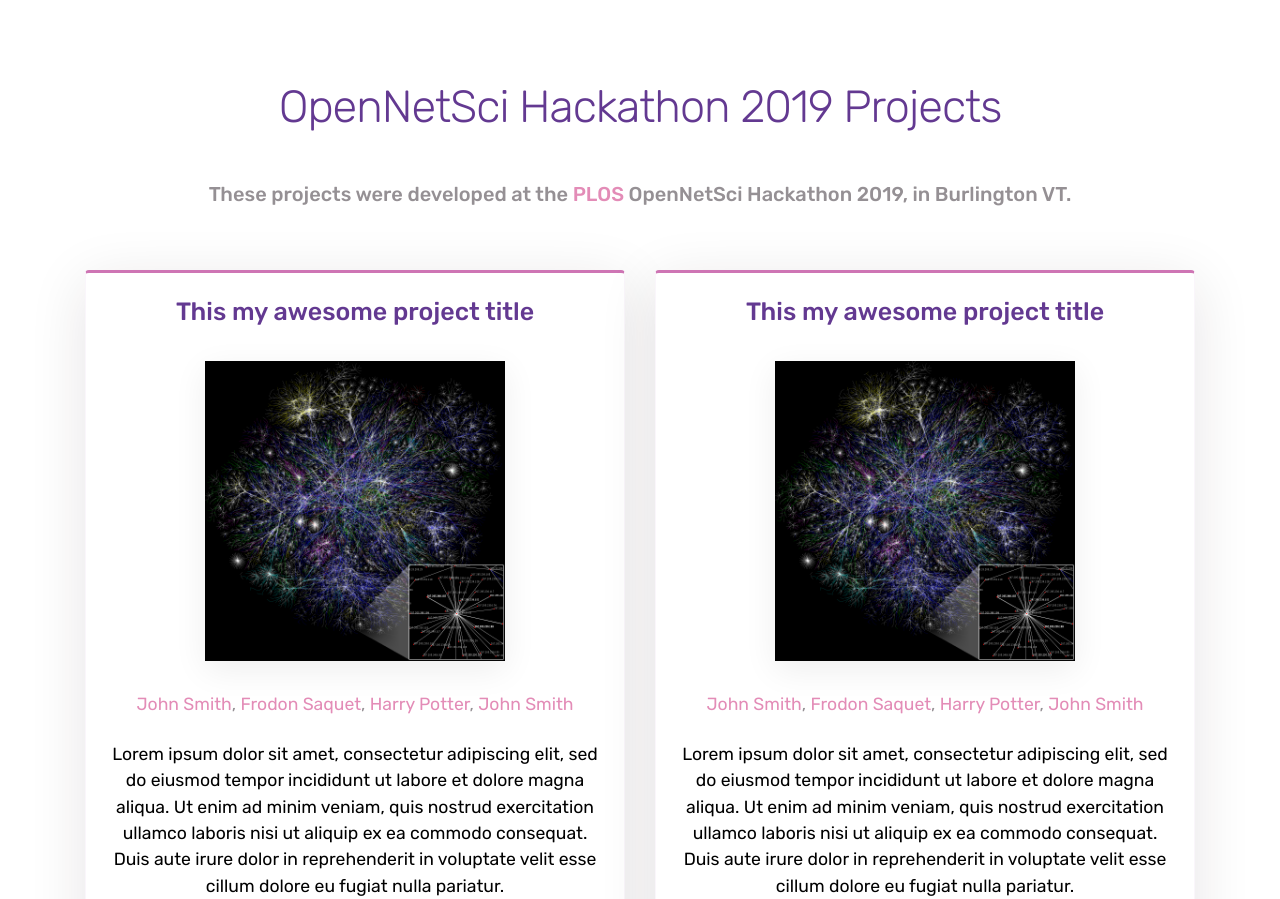
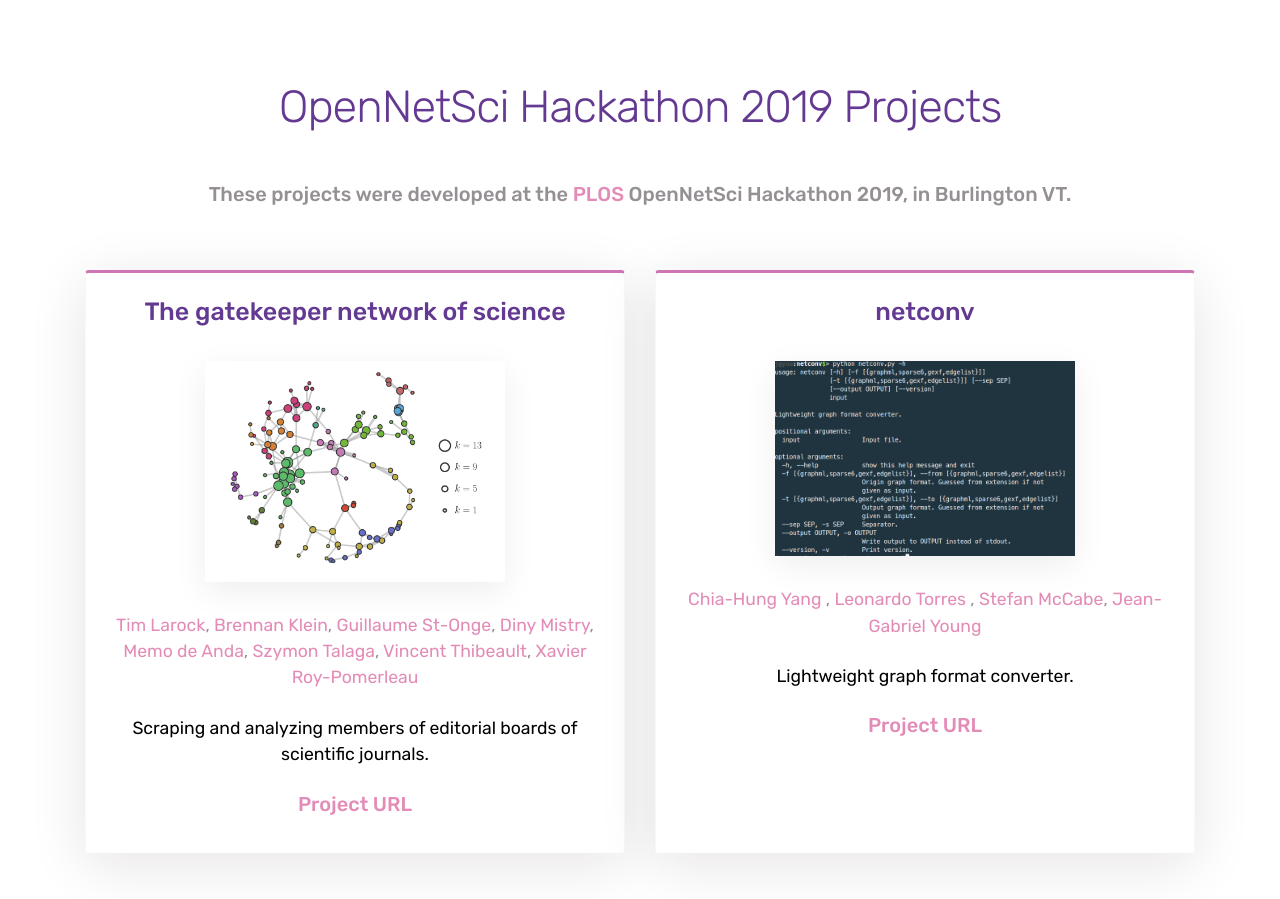
Before and after one commit to opennetsci/opennetsci.github.io, a plain HTML site: page projects.html in a window 1280 px wide. Shown: the top 899 px of the page. Drawn offline with Linux system fonts and the light colour scheme.

Commit message:
Projects 1 and 2

```diff
--- a/projects.html
+++ b/projects.html
@@ -48,39 +48,43 @@ URI     : https://colorlib.com
             <div class="card-deck">
                 <div class="card pricing popular">
                     <div class="card-head">
-                        <a href="https://github.com/opennetsci/" class="card-href">
-                            <span class="price">This my awesome project title</span>
-                            <img src="images/projects/project1.jpg" alt="Project screenshot" class="screenshot-img">
+                        <a href="https://github.com/tlarock/journal-editors" class="card-href">
+                            <span class="price">The gatekeeper network of science</span>
+                            <img src="images/projects/editors.png" alt="Project screenshot" class="screenshot-img">
                         </a>
                         <br/>
 
-                        <small class="text-primary"><a href="https://twitter.com/person1">John Smith</a>, <a href="https://twitter.com/person2">Frodon Saquet</a>, <a href="https://twitter.com/person3">Harry Potter</a>, <a href="https://twitter.com/person4">John Smith</a></small><br><br>
+                        <small class="text-primary"><a href="https://www.networkscienceinstitute.org/people/timothy-larock">Tim Larock</a>, <a href="https://twitter.com/jkbren">Brennan Klein</a>, <a href="https://twitter.com/stonge_g">Guillaume St-Onge</a>, <a href="https://twitter.com/dinacmistry">Diny Mistry</a>,
+                        <a href="https://twitter.com/gdeandajauregui">Memo de Anda</a>, <a href="https://twitter.com/_stalaga_">Szymon Talaga</a>, <a href="https://www.dynamica.phy.ulaval.ca/index.php?id=members">Vincent Thibeault</a>,  <a href="https://www.dynamica.phy.ulaval.ca/index.php?id=members">Xavier Roy-Pomerleau</a>
+                        </small><br><br>
 
-                        <small class="text-primary task">Lorem ipsum dolor sit amet, consectetur adipiscing elit, sed do eiusmod tempor incididunt ut labore et dolore magna aliqua. Ut enim ad minim veniam, quis nostrud exercitation ullamco laboris nisi ut aliquip ex ea commodo consequat. Duis aute irure dolor in reprehenderit in voluptate velit esse cillum dolore eu fugiat nulla pariatur.</small><br><br>
+                        <small class="text-primary task">Scraping and analyzing members of editorial boards of scientific journals.</small><br><br>
                         <h4 class="mb-3" style="color: #959094; text-align: center">
-                            <a href="/">Project URL</a>
+                            <a href="https://github.com/tlarock/journal-editors">Project URL</a>
                         </h4>
                     </div>
                 </div>
                 <div class="card pricing popular">
                     <div class="card-head">
-                        <a href="https://github.com/opennetsci/" class="card-href">
-                            <span class="price">This my awesome project title</span>
-                            <img src="images/projects/project1.jpg" alt="Project screenshot" class="screenshot-img">
+                        <a href="https://github.com/netsiphd/netconv" class="card-href">
+                            <span class="price">netconv</span>
+                            <img src="images/projects/netconv.png" alt="Project screenshot" class="screenshot-img">
                         </a>
                         <br/>
 
-                        <small class="text-primary"><a href="https://twitter.com/person1">John Smith</a>, <a href="https://twitter.com/person2">Frodon Saquet</a>, <a href="https://twitter.com/person3">Harry Potter</a>, <a href="https://twitter.com/person4">John Smith</a></small><br><br>
 
-                        <small class="text-primary task">Lorem ipsum dolor sit amet, consectetur adipiscing elit, sed do eiusmod tempor incididunt ut labore et dolore magna aliqua. Ut enim ad minim veniam, quis nostrud exercitation ullamco laboris nisi ut aliquip ex ea commodo consequat. Duis aute irure dolor in reprehenderit in voluptate velit esse cillum dolore eu fugiat nulla pariatur.</small><br><br>
+
+                        <small class="text-primary"><a href="https://twitter.com/chiahungyang">Chia-Hung Yang </a>, <a href="https://twitter.com/_leotrs">Leonardo Torres </a>, <a href="https://twitter.com/mccabe_s">Stefan McCabe</a>, <a href="https://twitter.com/_jgyou">Jean-Gabriel Young</a></small><br><br>
+
+                        <small class="text-primary task">Lightweight graph format converter.</small><br><br>
                         <h4 class="mb-3" style="color: #959094; text-align: center">
-                            <a href="/">Project URL</a>
+                            <a href="https://github.com/netsiphd/netconv">Project URL</a>
                         </h4>
                     </div>
                 </div>
             </div> <!-- // end Card row -->
             <br>
-            <div class="card-deck">
+<!--             <div class="card-deck">
                 <div class="card pricing popular">
                     <div class="card-head">
                         <a href="https://github.com/opennetsci/" class="card-href">
@@ -113,8 +117,8 @@ URI     : https://colorlib.com
                         </h4>
                     </div>
                 </div>
-            </div> <!-- // end Card row -->
-        </div>
+            </div>
+        </div> -->
         <br>
 
     </div>
```
Also changed, not shown: images/projects/editors.png (added), images/projects/netconv.png (added).
